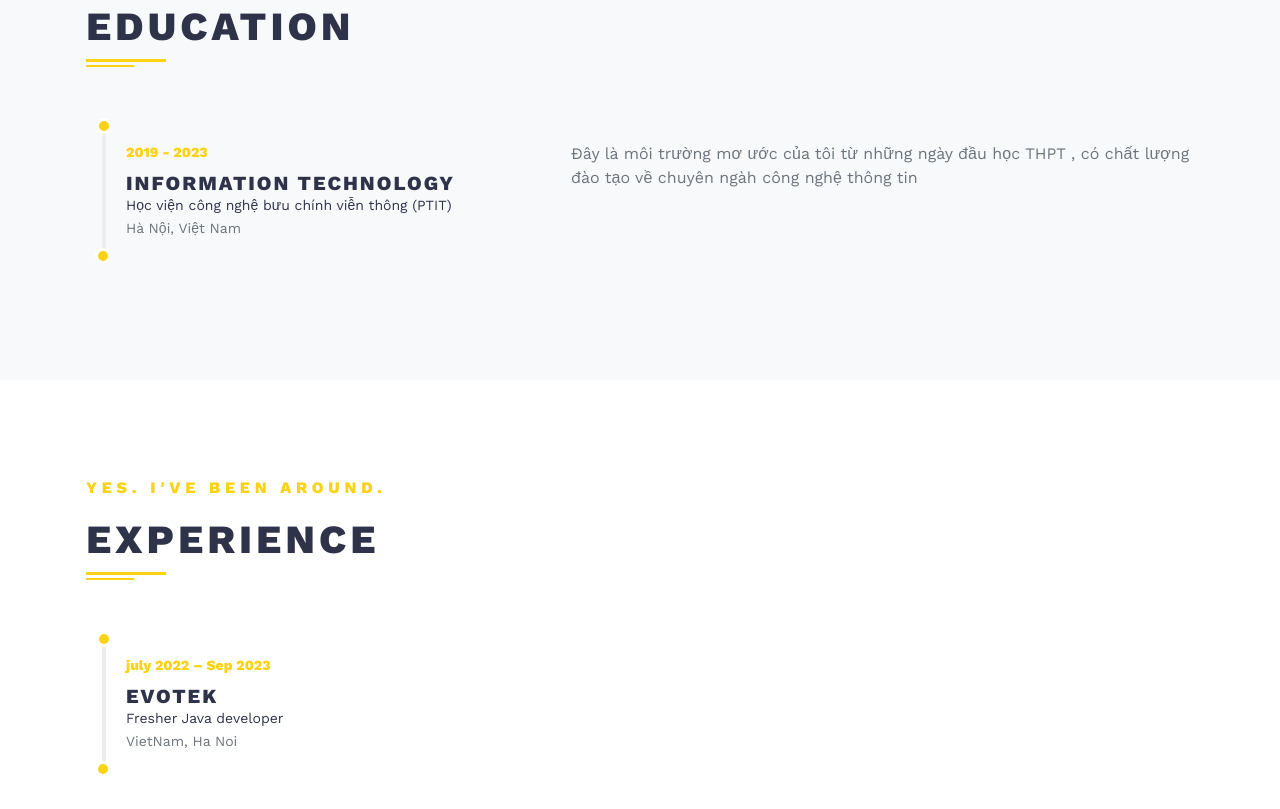
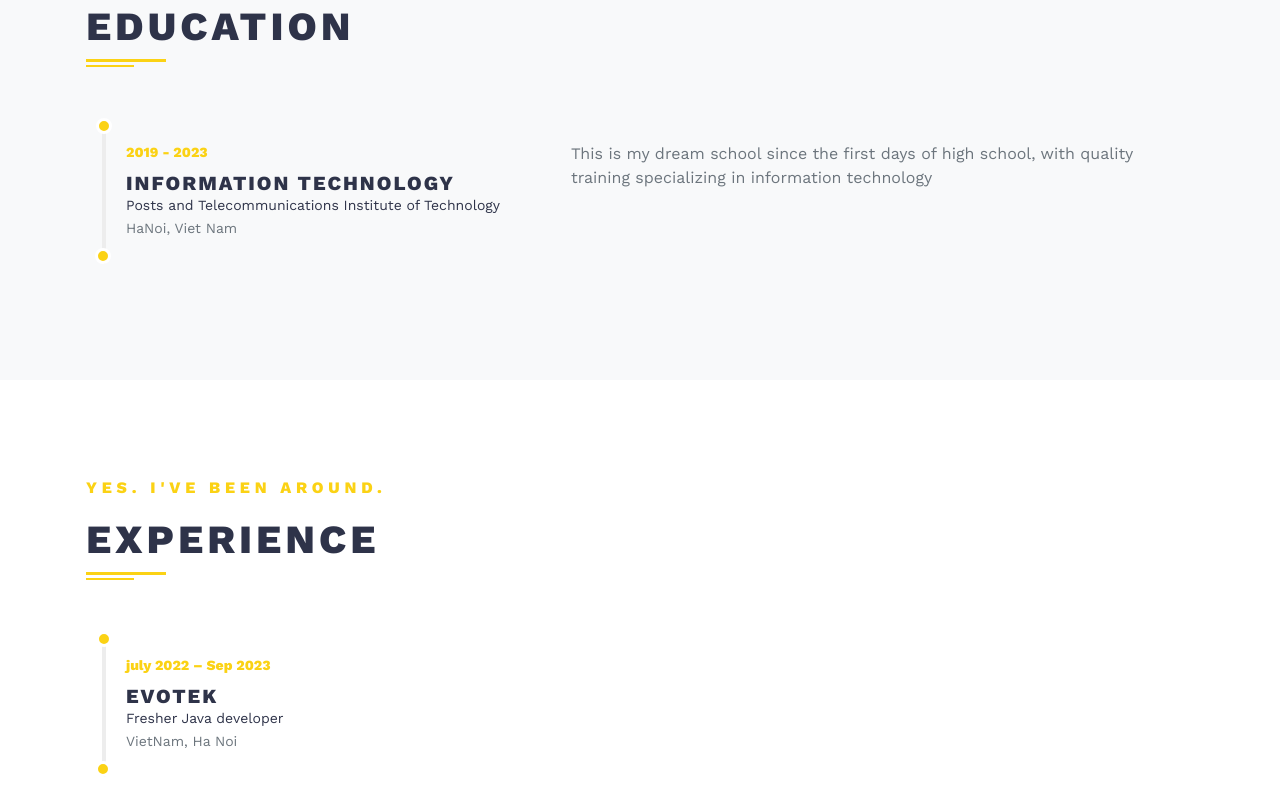
Before and after one commit to Thanhdzai2109/HoSoCV, a plain HTML site: page index.html in a window 1280 px wide. Shown: the part 1231-2040 px from the top of the page. Drawn offline with nearby package versions, Linux system fonts and the light colour scheme.

Commit message:
thanhntcommit

```diff
--- a/index.html
+++ b/index.html
@@ -79,12 +79,12 @@
             <div class="col-lg-5">
               <p class="fw-bold mb-2 text-primary text-sm">2019 - 2023 </p>
               <h2 class="h5 mb-0 text-uppercase">Information technology</h2>
-              <p class="text-sm mb-0">Học viện công nghệ bưu chính viễn thông (PTIT)</p><span
-                class="small text-muted">Hà Nội, Việt Nam</span>
+              <p class="text-sm mb-0">Posts and Telecommunications Institute of Technology </p><span
+                class="small text-muted">HaNoi, Viet Nam</span>
             </div>
             <div class="col-lg-7">
-              <p class="text-muted">Đây là môi trường mơ ước của tôi từ những ngày đầu học THPT , có chất lượng đào tạo
-                về chuyên ngàh công nghệ thông tin </p>
+              <p class="text-muted">This is my dream school since the first days of high school, with quality training
+                specializing in information technology </p>
             </div>
           </div>
         </li>
@@ -146,7 +146,7 @@
     </div>
   </section>
   <section class="bg-light py-5 text-center">
-    <button type="button" class="btn btn-success" id="downloadButton"> Hồ sơ tài liệu</button>
+    <button type="button" class="btn btn-success" id="downloadButton"> My CV</button>
   </section>
   <footer class="pt-5">
     <div class="container text-center py-5">
```
